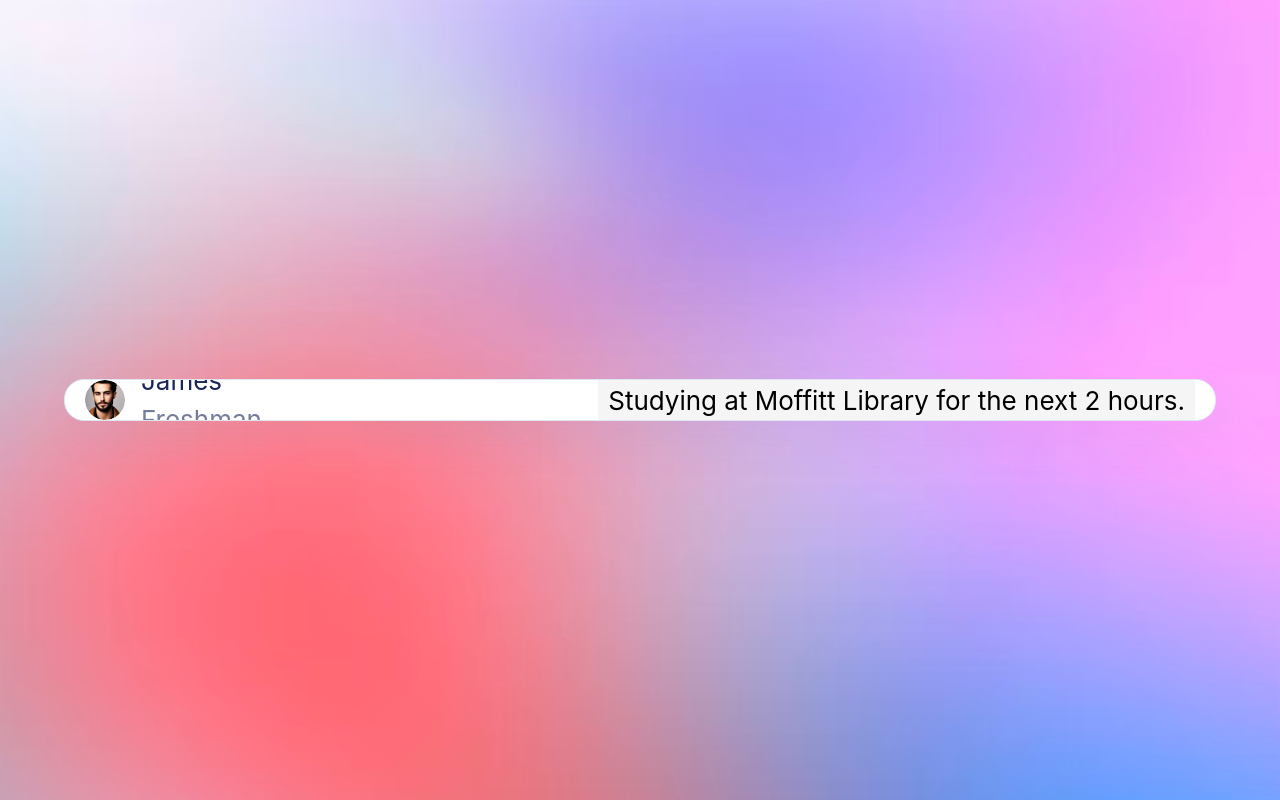
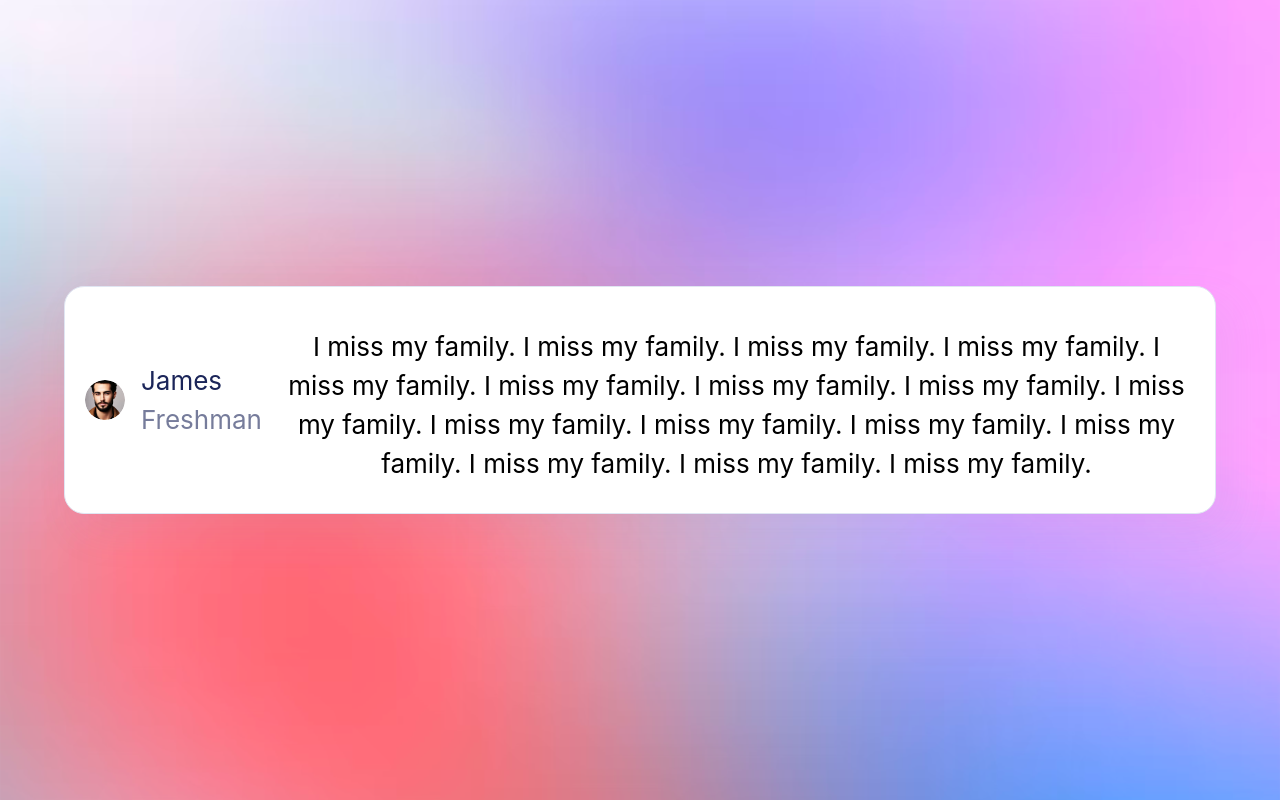
Before and after one commit to celinechen1114/RezConnect, a React (Create React App) app in the folder res-connect/: page / in a window 1280 px wide. Built offline with nearby package versions, Linux system fonts and the light colour scheme.

Commit message:
:bug: Make location optional
make location optional

```diff
--- a/res-connect/src/App.js
+++ b/res-connect/src/App.js
@@ -10,7 +10,8 @@ function App() {
           name="James"
           grade="Freshman"
           profilePic={profilePic}
-          location="Studying at Moffitt Library for the next 2 hours."
+          // location=""
+          text="I miss my family. I miss my family. I miss my family. I miss my family. I miss my family. I miss my family. I miss my family. I miss my family. I miss my family. I miss my family. I miss my family. I miss my family. I miss my family. I miss my family. I miss my family. I miss my family."
           profileInfoProps={{
             name: "James",
             major: "Business Admin",
--- a/res-connect/src/profile/Profile.js
+++ b/res-connect/src/profile/Profile.js
@@ -1,7 +1,14 @@
 import ProfileInfo from "./ProfileInfo";
 import { useState } from "react";
 
-function Profile({ name, grade, profilePic, location, profileInfoProps }) {
+function Profile({
+  name,
+  grade,
+  profilePic,
+  location,
+  text,
+  profileInfoProps,
+}) {
   // state to control visibility
   const [showProfileInfo, setShowProfileInfo] = useState(false);
 
@@ -16,7 +23,6 @@ function Profile({ name, grade, profilePic, location, profileInfoProps }) {
     <div
       style={{
         width: "90%",
-        height: 40,
         padding: 20,
         background: "white",
         boxShadow: "14px 17px 40px 4px rgba(112, 144, 176, 0.08)",
@@ -28,6 +34,7 @@ function Profile({ name, grade, profilePic, location, profileInfoProps }) {
         alignItems: "center",
         gap: 16,
         position: "relative", // make it relative to position the ProfileInfo correctly
+        listStyleType: "none",
       }}
       onClick={handleOutsideClick}
     >
@@ -44,20 +51,34 @@ function Profile({ name, grade, profilePic, location, profileInfoProps }) {
           {grade}
         </div>
       </div>
+      {location && (
+        <div
+          style={{
+            padding: 10,
+            background: "#f5f5f5",
+            borderRadius: 10,
+            display: "flex",
+            justifyContent: "center",
+            alignItems: "center",
+            color: "#000",
+            textAlign: "center",
+            marginLeft: "auto",
+          }}
+        >
+          {location}
+        </div>
+      )}
       <div
         style={{
+          width: "100%",
+          marginTop: 10,
           padding: 10,
-          background: "#f5f5f5",
           borderRadius: 10,
-          display: "flex",
-          justifyContent: "right",
-          alignItems: "right",
           color: "#000",
-          textAlign: "left",
-          marginLeft: "auto",
+          listStyleType: "none",
         }}
       >
-        {location}
+        {text}
       </div>
       {showProfileInfo && <ProfileInfo {...profileInfoProps} />}
     </div>
```
